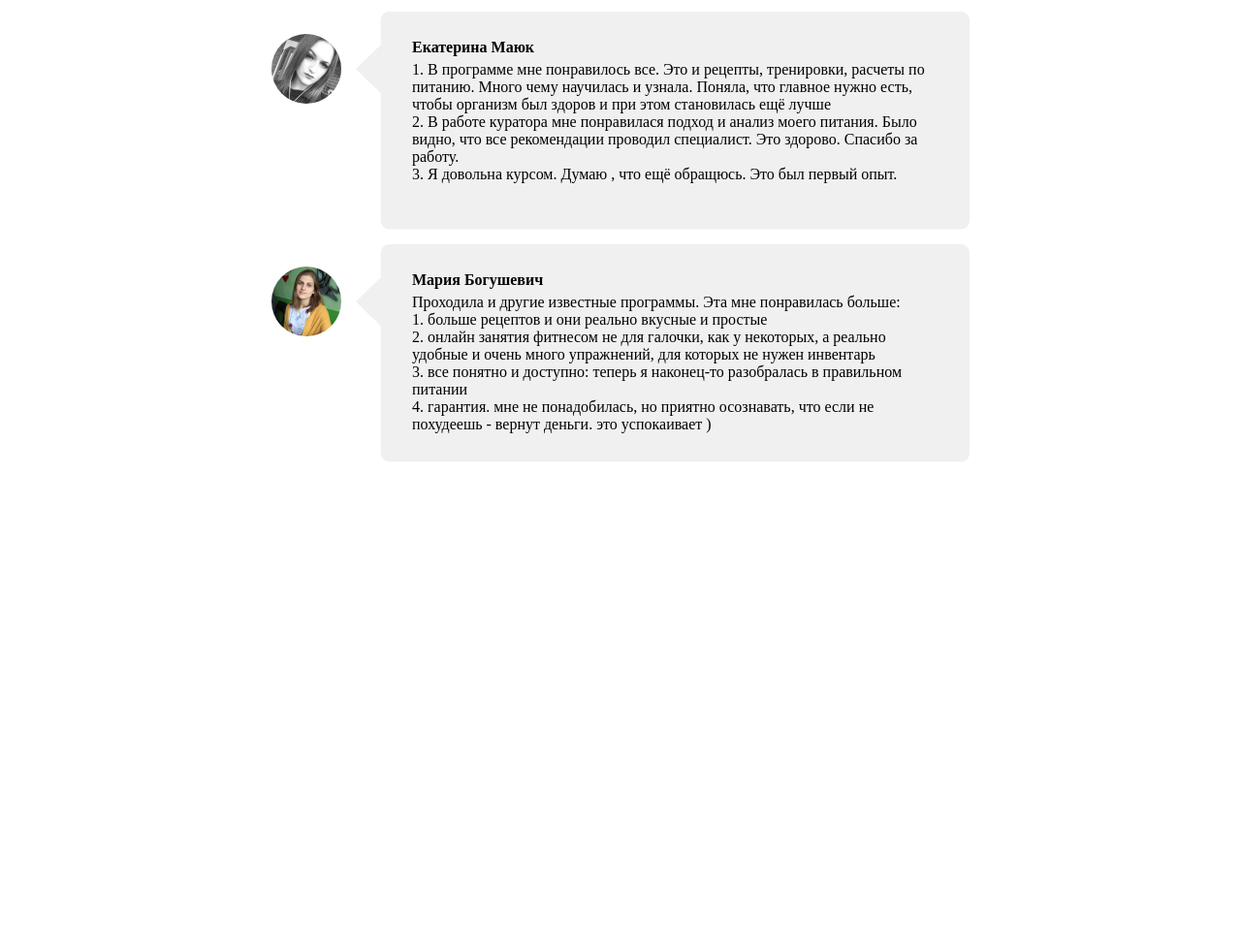
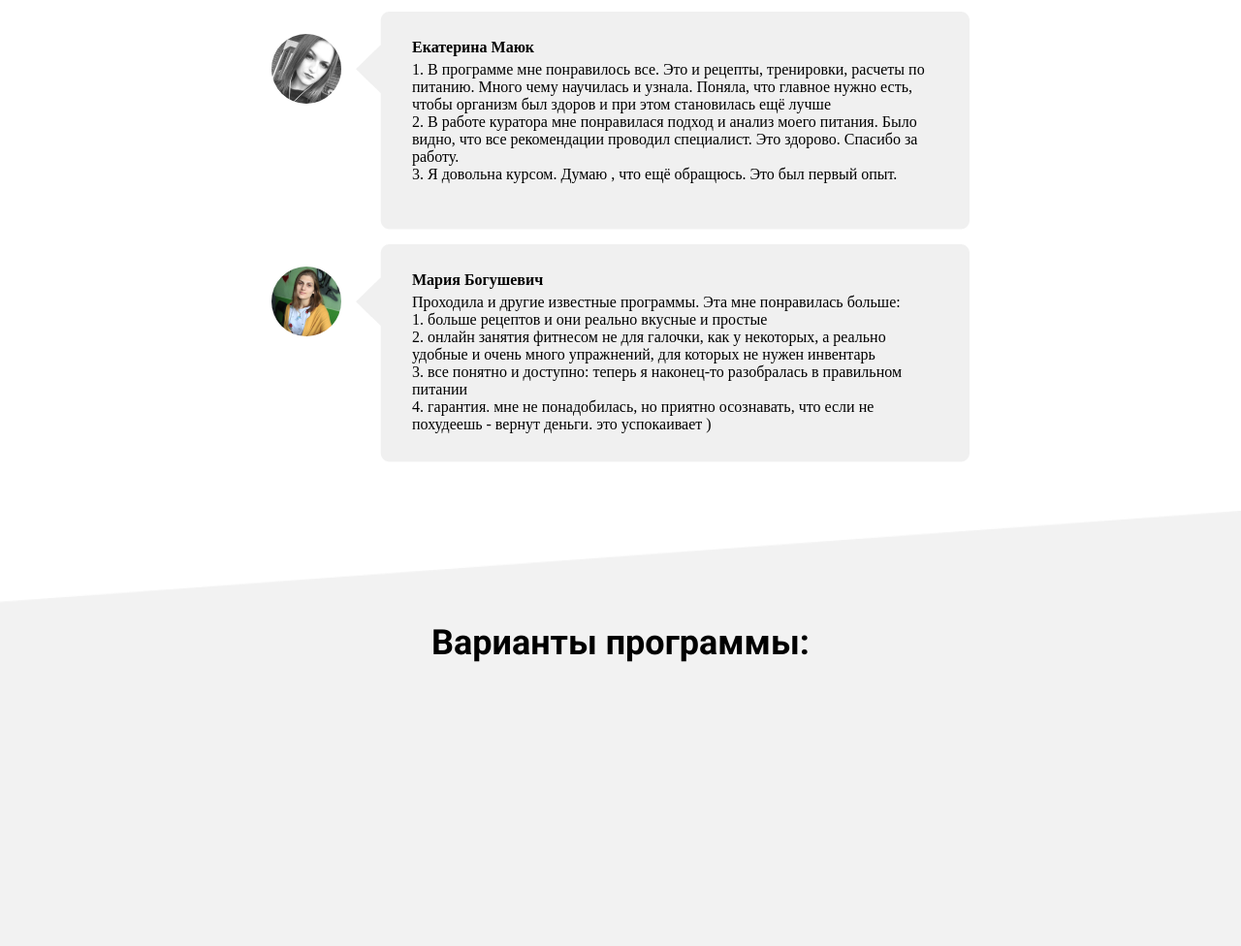
Before and after one commit to yevstrikha/light-weight, a plain HTML site: page index.html in a window 1280 px wide. Shown: the part 3478-4454 px from the top of the page at 97% size. Before the commit the page ends 4005 px from the top, so only its background shows below. Drawn offline with Linux system fonts and the light colour scheme.

Commit message:
programs

```diff
--- a/css/style.scss
+++ b/css/style.scss
@@ -669,3 +669,17 @@ header {
     }
   }
 }
+
+              //P R O G R A M _ O P T I O N S//
+.program_options{
+  background: url(../images/program_opt.png) no-repeat;
+  background-size: cover;
+  padding-top: 115px;
+  padding-bottom: 215px;
+  text-align: center;
+  h2{
+    color: black;
+    font-weight: 700;
+    margin-bottom: 77px;
+  }
+}
--- a/index.html
+++ b/index.html
@@ -333,11 +333,13 @@
                             4. гарантия. мне не понадобилась, но приятно осознавать, что если не похудеешь - вернут деньги. это успокаивает )</p>
                     </div>
                 </div>
-
             </div>
-
         </div>
     </div>
+</section>
+<section class="program_options">
+<h2>Варианты программы:</h2>
+
 </section>
 </body>
 <script src="https://kit.fontawesome.com/973f964fd1.js" crossorigin="anonymous"></script>
```
Also changed, not shown: css/style.css, images/program_opt.png (added), images/program_type.png (added), 1 other file.
